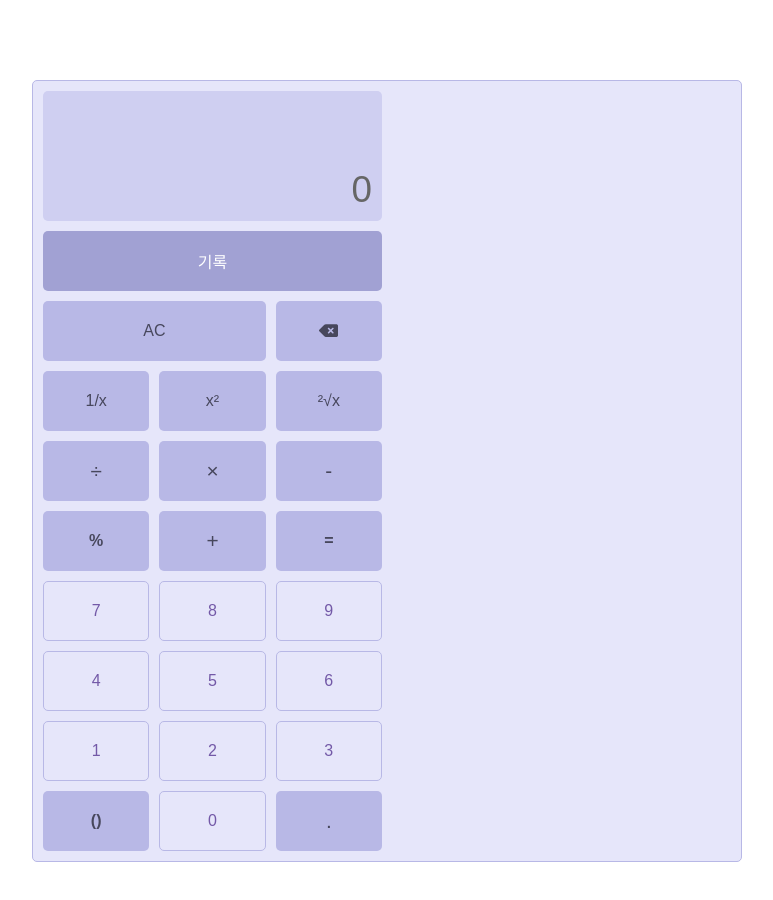
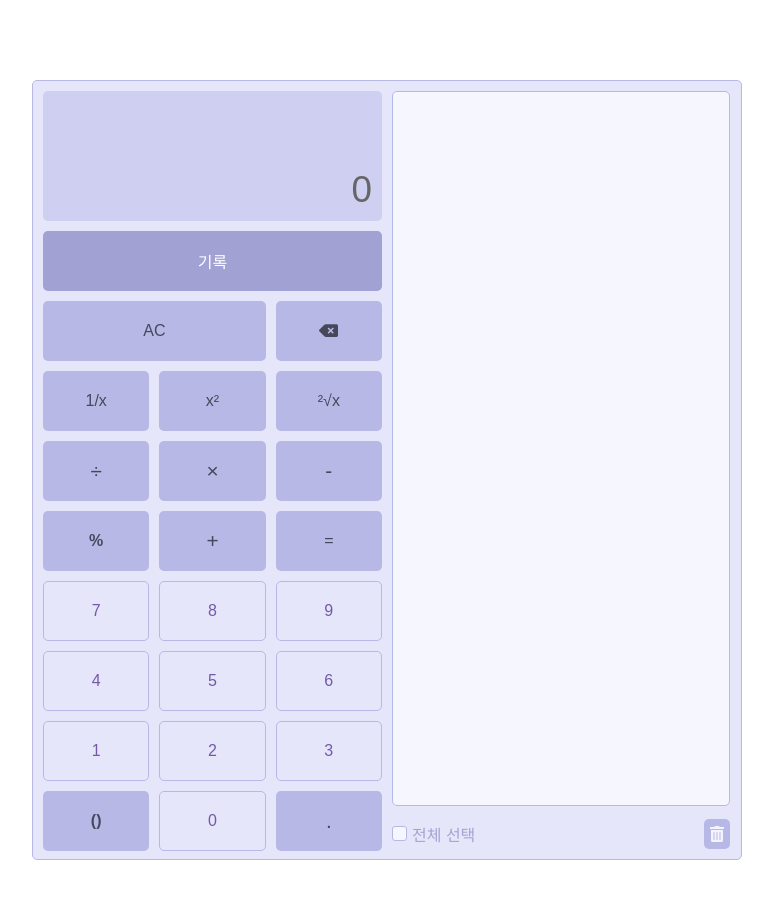
Before and after one commit to YOUNTAEHEE/calculator, a Next.js app: page / in a window 1280 px wide. Both pictures are taken after a click on the element "기록". Shown: the top 900 px of the page, without its empty margins (253-1026 px from the left). Built offline with nearby package versions, Linux system fonts and the light colour scheme.

Commit message:
feat: 퍼블 개선, 전체 선택 추가

```diff
--- a/component/versionOne/VersionOne.jsx
+++ b/component/versionOne/VersionOne.jsx
@@ -5,12 +5,15 @@ import styles from "./versionOne.scss";
 import { useState, useEffect } from "react";
 import { FaDeleteLeft } from "react-icons/fa6";
 import { connectDB } from "../../lib/connectDB";
+import { FaTrashAlt } from "react-icons/fa";
+import { v4 as uuidv4 } from "uuid";
 export default function VersionOne() {
   const [monitor_number, setMonitor_number] = useState("");
   const [result, setResult] = useState("0");
   const [history, setHistory] = useState(false);
   const [history_list, setHistory_list] = useState([]);
   const [parenthesis, setParenthesis] = useState(false);
+  const [check_list, setCheck_list] = useState([]);
 
   const handleMonitorNumber = (e) => {
     setResult("");
@@ -114,9 +117,9 @@ export default function VersionOne() {
         { monitor_number: monitor_number, monitor_result: format_result },
       ];
 
-      if (updatedHistory.length > 8) {
-        updatedHistory.shift();
-      }
+      // if (updatedHistory.length > 8) {
+      //   updatedHistory.shift();
+      // }
       return updatedHistory;
     });
 
@@ -137,6 +140,24 @@ export default function VersionOne() {
     setHistory(!history);
   };
 
+  const handleAllCheck = (checked, key) => {
+
+    if(checked){
+      setCheck_list((prev) => [...prev, key]);
+    } else if(!checked){
+      setCheck_list(check_list.filter((el) => el !== key));
+    }
+  }
+  const handleSingleCheck = (checked, key) => {
+    if(checked){
+      const idArray = [];
+      history_list.forEach((el)=>idArray.push(el.key));
+      setCheck_list(idArray);
+    } else if(!checked){
+      setCheck_list(check_list.filter((el) => el !== key));
+    }
+
+  }
   useEffect(() => {
     const element = document.querySelector(".monitor_text");
     if (element) {
@@ -276,7 +297,7 @@ export default function VersionOne() {
                 +
               </div>
               <div
-                className="num_button s_button s_b_f"
+                className="num_button s_button"
                 onClick={handleMonitorResult}
               >
                 =
@@ -335,13 +356,32 @@ export default function VersionOne() {
           </div>
         </div>
       </div>
-      <div className={`history_wrap ${history ? "on" : ""}`}>
-        {history_list.map((item, index) => (
-          <div className="history_one" key={index}>
-            <p className="history_formula">{item.monitor_number}</p>
-            <p className="history_result">{item.monitor_result}</p>
+      <div  className={`history_wrap ${history ? "on" : ""}`}>
+        <div className="history_m_wrap">
+          <div className="history_small_wrap"  >
+
+            {history_list.map((item, index) => (
+            <>
+            <div className="history_one" key={uuidv4()}>
+              <input className="history_one_check" type="checkbox"  onChange={(e) => {
+                handleSingleCheck(e.target.checked, e.target.key)}}/>
+                <div className="history_one_in_box2">
+                 <p className="history_formula">{item.monitor_number}</p>
+                  <p className="history_result">{item.monitor_result}</p>
+                </div>
+              </div>
+              </>
+            ))}
+
           </div>
-        ))}
+          <div className="history_bottom">
+              <div className="all_check">
+                  <input className="history_all_check" type="checkbox" id="history_all_check" onChange={(e) => {
+                handleAllCheck(e.target.checked, e.target.key)}}/>
+                  <label className="history_all_check_text" for="history_all_check">전체 선택</label></div>
+              <div className="delete_btn"><FaTrashAlt /></div>
+          </div>
+        </div>
       </div>
     </div>
   );
--- a/component/versionOne/versionOne.scss
+++ b/component/versionOne/versionOne.scss
@@ -1,5 +1,7 @@
 .main_content {
   min-width: 370px;
+  max-height: 780px;
+  height: 780px;
   width: 370px;
   margin: 0 auto;
   border: 1px solid #b8b8e6;
@@ -13,7 +15,7 @@
   transition: width 0.3s ease;
 
   &.on {
-    width: 710px;
+    max-width: 720px;
     gap: 10px;
   }
   .main_box {
@@ -156,32 +158,88 @@
     }
   }
   .history_wrap {
-    width: 350px;
-    height: 100%;
-    border-radius: 5px;
-    background-color: #f6f6ff;
     display: none;
+
     &.on {
       display: block;
     }
+    .history_m_wrap {
+      width: 338px;
+      max-height: 760px;
+      height: 760px;
+      display: flex;
+      justify-content: center;
+      flex-wrap: wrap;
+      align-content: space-between;
+
       &:not(:empty) {
+        border: none;
+      }
+      .history_small_wrap {
+        width: 100%;
+        height: calc(100% - 45px);
+        border-radius: 5px;
+        background-color: #f6f6ff;
+        overflow: hidden;
+        overflow-y: auto;
         border: 1px solid #b8b8e6;
+
+        &::-webkit-scrollbar {
+          width: 7px;
         }
+        &::-webkit-scrollbar-track {
+          background: #bdbde9;
+          border-radius: 5px;
+        }
+        &::-webkit-scrollbar-thumb {
+          background: #b19ae0;
+          border-radius: 5px;
+        }
+
         .history_one {
           width: 100%;
-      height: auto;
+          height: 70px;
           padding: 10px;
-      margin-top: 20px;
           text-align: right;
           border-top: 1px solid #b8b8e6;
+          display: flex;
+          justify-content: space-between;
+          align-items: center;
           &:first-child {
             margin-top: 0;
             border-top: none;
           }
 
-      &:last-child {
-        margin-bottom: 20px;
+          // &:last-child {
+          //   margin-bottom: 20px;
+          // }
+          .history_one_check {
+            appearance: none;
+            -webkit-appearance: none; /* 크롬/사파리 지원 */
+            -moz-appearance: none; /* 파이어폭스 지원 */
+            cursor: pointer;
+            width: 15px;
+            height: 15px;
+            border-radius: 3px;
+            background-color: #f6f6ff;
+            border: 1px solid #b8b8e6;
+            position: relative;
+            &:checked {
+              background-color: #b8b8e6;
             }
+            &:checked::after {
+              content: "";
+              position: absolute;
+              top: -3px;
+              left: 5px;
+              width: 5px;
+              height: 10px;
+              border: solid #f6f6ff;
+              border-width: 0 2px 2px 0;
+              transform: rotate(45deg); /* 체크 표시 모양 */
+            }
+          }
+          .history_one_in_box2 {
             .history_formula {
               color: #666;
             }
@@ -193,3 +251,62 @@
           }
         }
       }
+      .history_bottom {
+        width: 100%;
+        height: 35px;
+        display: flex;
+        align-items: center;
+        justify-content: space-between;
+        margin-top: 10px;
+        .all_check {
+          cursor: pointer;
+          align-items: center;
+          display: flex;
+
+          .history_all_check {
+            appearance: none;
+            -webkit-appearance: none; /* 크롬/사파리 지원 */
+            -moz-appearance: none; /* 파이어폭스 지원 */
+            cursor: pointer;
+            width: 15px;
+            height: 15px;
+            border-radius: 3px;
+            background-color: #f6f6ff;
+            border: 1px solid #b8b8e6;
+            position: relative;
+            &:checked {
+              background-color: #b8b8e6;
+            }
+            &:checked::after {
+              content: "";
+              position: absolute;
+              top: -3px;
+              left: 5px;
+              width: 5px;
+              height: 10px;
+              border: solid #f6f6ff;
+              border-width: 0 2px 2px 0;
+              transform: rotate(45deg); /* 체크 표시 모양 */
+            }
+          }
+          .history_all_check_text {
+            color: #a3a3d3;
+            margin-left: 5px;
+            cursor: pointer;
+          }
+        }
+        .delete_btn {
+          height: 30px;
+          padding: 5px;
+          background-color: #b8b8e6;
+          border-radius: 5px;
+          color: #f4f4ff;
+          display: flex;
+          align-items: center;
+          justify-content: center;
+          cursor: pointer;
+        }
+      }
+    }
+  }
+}
--- a/component/versionTwo/versionTwo.scss
+++ b/component/versionTwo/versionTwo.scss
@@ -163,15 +163,16 @@
       display: block;
     }
     &:not(:empty) {
-      border: 1px solid #b8b8e6;
+      border: none;
     }
-
     .history_small_wrap {
       width: 100%;
       height: 100%;
       border-radius: 5px;
       background-color: #f6f6ff;
-
+      &:not(:empty) {
+        border: 1px solid #b8b8e6;
+      }
       .history_one {
         width: 100%;
         height: auto;
--- a/package.json
+++ b/package.json
@@ -14,7 +14,8 @@
     "react": "19.0.0-rc-66855b96-20241106",
     "react-dom": "19.0.0-rc-66855b96-20241106",
     "react-icons": "^5.4.0",
-    "sass": "^1.82.0"
+    "sass": "^1.82.0",
+    "uuid": "^11.0.3"
   },
   "devDependencies": {
     "@types/node": "22.10.1",
```
Also changed, not shown: 1 other file (tests, documents, lock files or other folders). Lines whose indentation alone changed are shown as unchanged.
